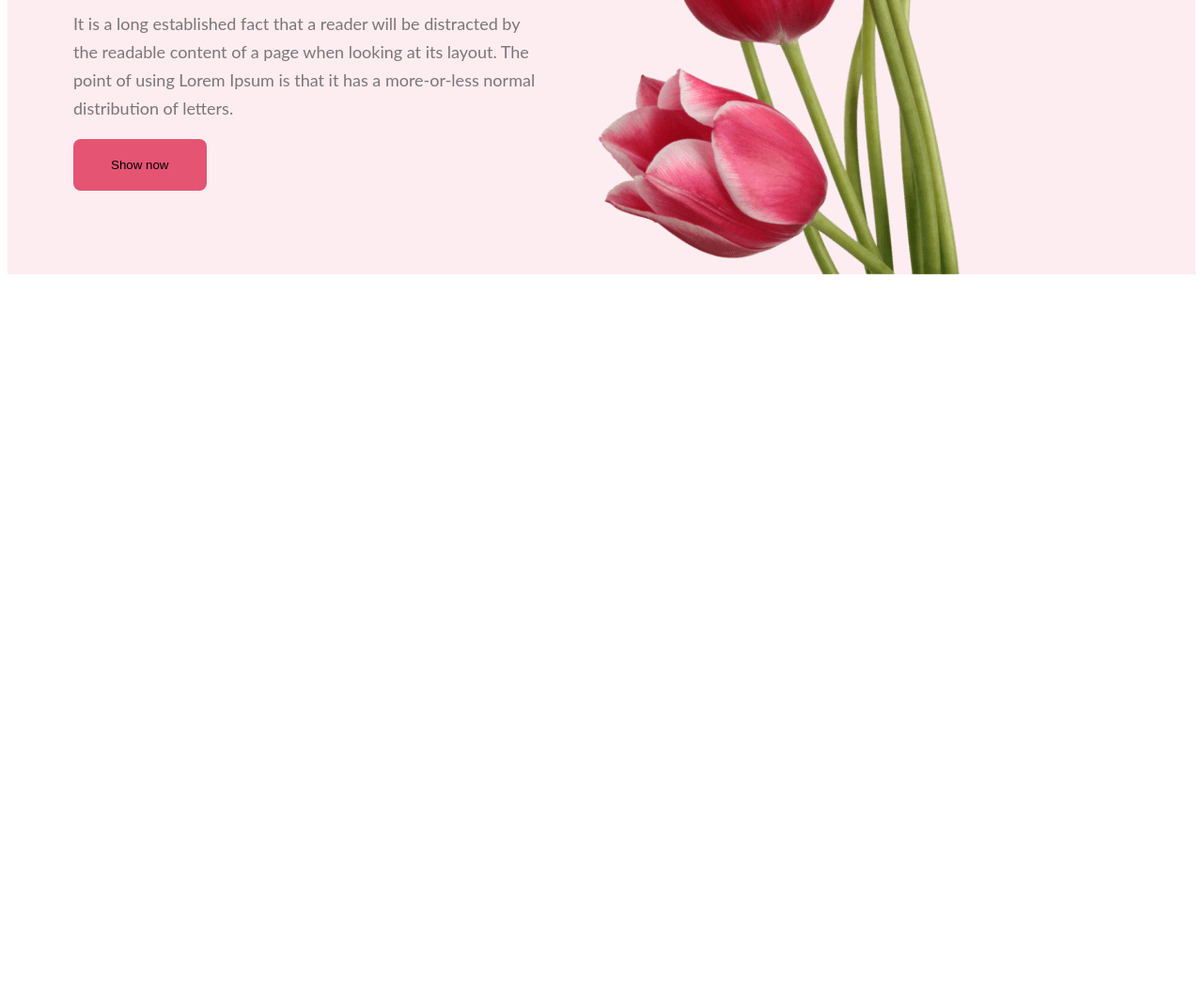
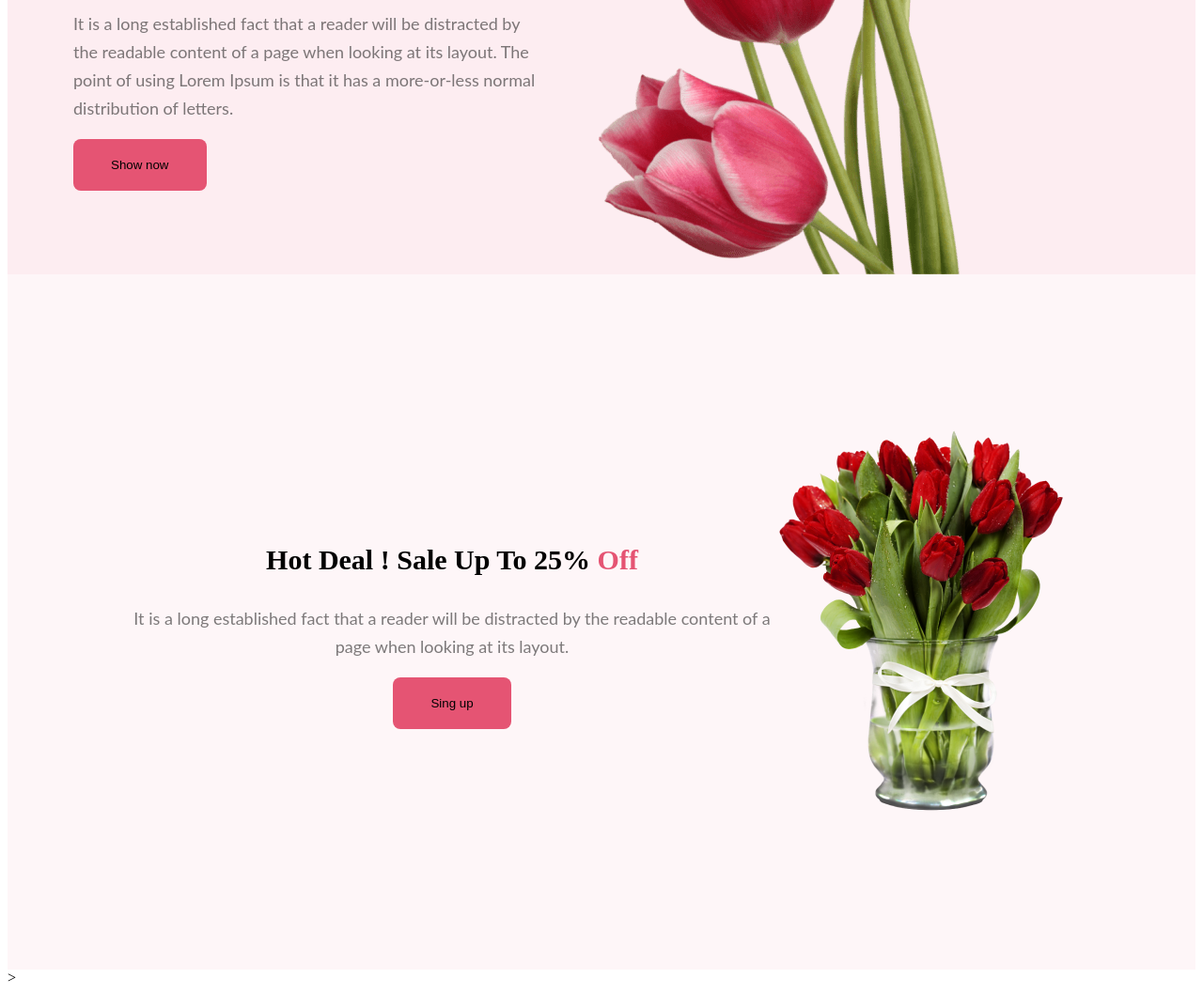
Before and after one commit to Hasin05/flower-shop-assignment, a plain HTML site: page index.html in a window 1280 px wide. Shown: the part 516-1574 px from the top of the page at 94% size. Before the commit the page ends 816 px from the top, so only its background shows below. Drawn offline with Linux system fonts and the light colour scheme.

Commit message:
Hot dral added

```diff
--- a/index.html
+++ b/index.html
@@ -14,7 +14,8 @@
             <div class="banner-con">
 
                 <h1 class="banner-title">Let's make beautiful flowers a part of your life.</h1>
-                <p class="banner-p">It is a long established fact that a reader will be distracted by the readable content
+                <p class="banner-p">It is a long established fact that a reader will be distracted by the readable
+                    content
                     of a page when looking at its layout.
                     The point of using Lorem Ipsum is that it has a more-or-less normal distribution of
                     letters.
@@ -24,10 +25,23 @@
             <img class="dp" src="Flower Asset/pngwing 10.png" alt="">
         </div>
     </header>
-
+    <!-- Hot Deal Part -->
 
     <main>
 
+        <section class="deal">
+            <div class="total">
+                <div class="total1">
+                    <h3 class="deal-title">Hot Deal ! Sale Up To 25% <span class="off">Off</span> </h3>
+                    <p class="deal-p">It is a long established fact that a reader will be distracted
+                        by the readable content of a page when looking at its layout.
+                    </p>
+                    <button class="btn">Sing up</button>
+                </div>
+                <img src="Flower Asset/pngwing 8.png" alt="">
+            </div>
+        </section>
+        >
     </main>
     <footer>
 
--- a/styles/indexx.css
+++ b/styles/indexx.css
@@ -41,3 +41,34 @@ line-height: 30px;
     padding: 20px 40px;
     gap: 10px;
 }
+
+/* deal section css */
+.off{
+    color: #E55473;
+}
+.deal-title{
+    text-align: center;
+    font-size: 30px;
+    font-weight: 800;
+}
+.deal-p{
+    color: rgba(39, 39, 39, 0.60);
+text-align: center;
+font-family: Lato;
+font-size: 18px;
+font-style: normal;
+font-weight: 400;
+line-height: 30px;
+}
+.deal{
+    padding: 130px;
+    background-color:#E554730D
+}
+.total{
+    display: flex;
+    align-items: center;
+    margin: 30px 0;
+}
+.total1{
+    text-align: center;
+}
```
